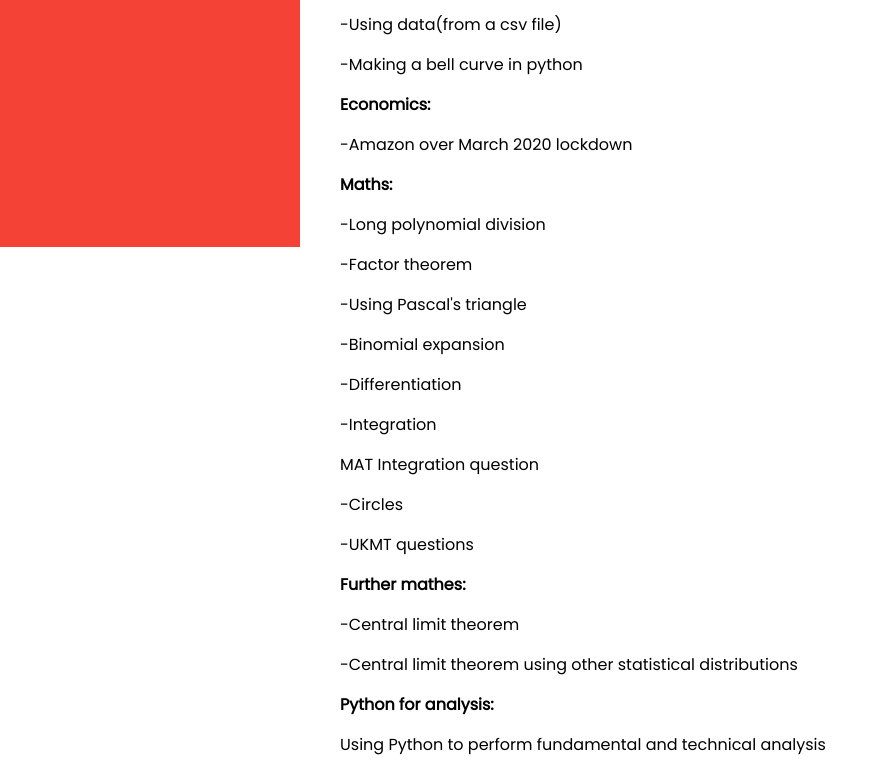
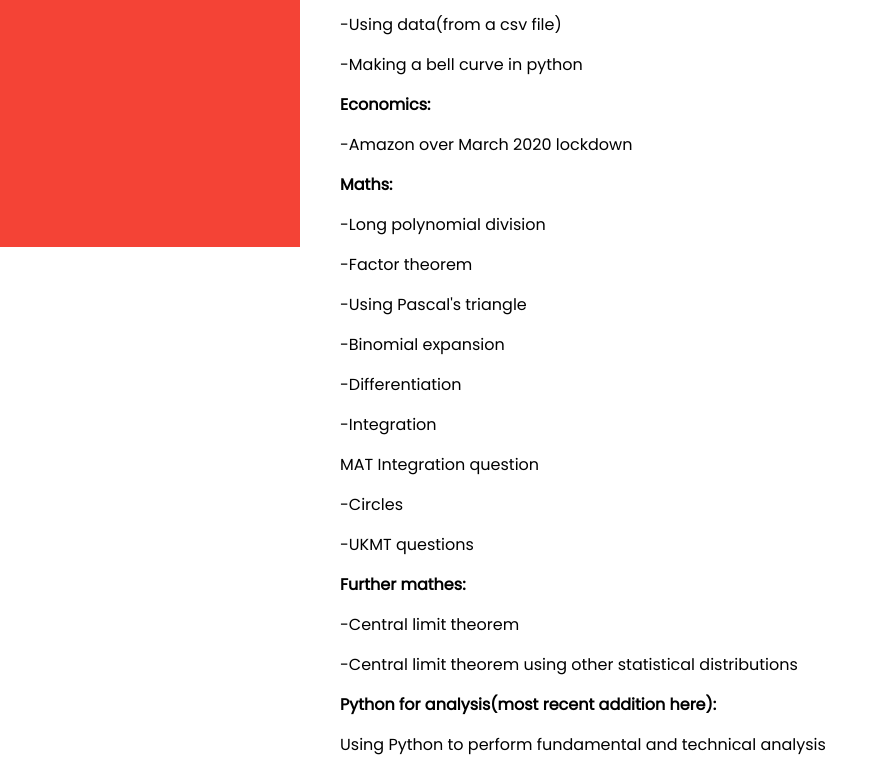
Before and after one commit to Nicholas-Bakic/Nicholas-Bakic.github.io, a plain HTML site: page index.html in a window 1280 px wide. Shown: the part 553-1326 px from the top of the page, without its empty margins (0-888 px from the left). Drawn offline with nearby package versions, Linux system fonts and the light colour scheme.

Commit message:
Update index.html

```diff
--- a/index.html
+++ b/index.html
@@ -86,7 +86,7 @@ body {font-size:16px;}
   <p>-Central limit theorem</p>
   <p>-Central limit theorem using other statistical distributions</p>
 
-  <p><b>Python for analysis:</b></p>
+  <p><b>Python for analysis(most recent addition here):</b></p>
   <p>Using Python to perform fundamental and technical analysis</p>
 
 <!-- End page content -->
```
